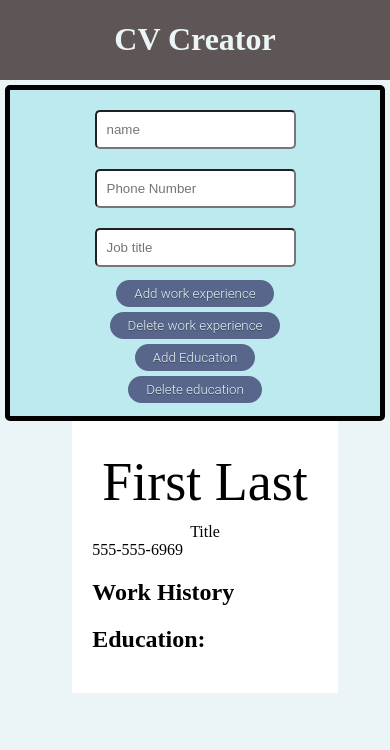
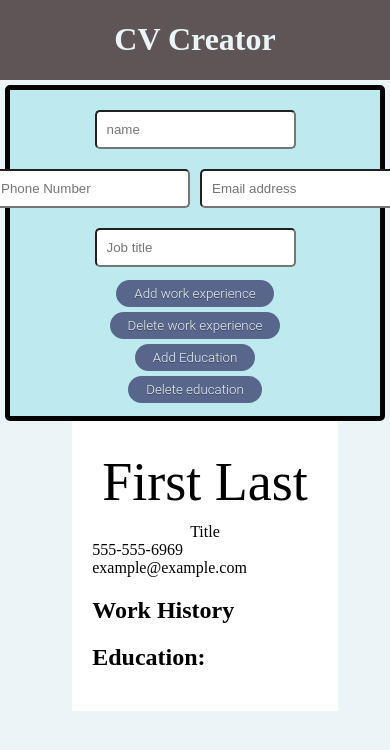
Before and after one commit to 9James9/CVMaker, a React (Create React App) app: page / in a window 390 px wide. Shown: the top 750 px of the page. Built offline with nearby package versions, Linux system fonts and the light colour scheme.

Commit message:
added email and made mobile responsive

```diff
--- a/src/components/Displays/Contact/contactdisplay.js
+++ b/src/components/Displays/Contact/contactdisplay.js
@@ -1,9 +1,14 @@
-import React from 'react';
-import './contactdisplay.css'
-const ContactDisplay = ({phone}) => {
+import React from "react";
+import "./contactdisplay.css";
+const ContactDisplay = ({ phone, email }) => {
   return (
-    <div>
-      {phone ? phone : '555-555-6969'}
+    <div className="contactdisplay__container">
+      <div className="contactdisplay__phone">
+        {phone ? phone : "555-555-6969"}
+      </div>
+      <div className="contactdisplay__email">
+        {email ? email : "example@example.com"}
+      </div>
     </div>
   );
 };
--- a/src/components/Main/main.js
+++ b/src/components/Main/main.js
@@ -18,8 +18,12 @@ export function Main() {
   const [jobDisplay, setJobDisplay] = useState([]);
   const [educationHistory, setEducationHistory] = useState({ Education: "" });
   const [educationDisplay, setEducationDisplay] = useState([]);
-  const [phone, setPhone] = useState('')
+  const [phone, setPhone] = useState()
+  const [email, setEmail] = useState('')
 
+  const updateEmail = e => {
+    setEmail(e.target.value)
+  }
   const updatePhone = e => {
     setPhone(e.target.value)
   }
@@ -133,7 +137,7 @@ export function Main() {
     <div className="container">
       <div className="input-container">
         <PersonalInput setName={updateName} />
-        <Contactinput updatePhone={updatePhone}/>
+        <Contactinput updatePhone={updatePhone} updateEmail={updateEmail}/>
         <JobInput updateJobTitle={updateJobTitle} />
         <button onClick={onAddBtnClick}>Add work experience</button>
         <button onClick={removeWorkClick}>Delete work experience</button>
@@ -145,7 +149,7 @@ export function Main() {
       <div className="output-container">
         <NameDisplay name={name} />
         <TitleDisplay title={job} />
-        <ContactDisplay phone={phone}/>
+        <ContactDisplay phone={phone} email={email}/>
         <div className="job-workHistory-container">
           <WorkHistoryDisplay workHistory={workHistory} />
         </div>
--- a/src/components/inputs/Contact/contactinput.css
+++ b/src/components/inputs/Contact/contactinput.css
@@ -0,0 +1,5 @@
+.contactinput__container {
+    display: flex;
+    align-items: center;
+    justify-content: center;
+}
--- a/src/components/inputs/Contact/contactinput.js
+++ b/src/components/inputs/Contact/contactinput.js
@@ -1,9 +1,10 @@
 import React from 'react';
 import './contactinput.css'
-const Contactinput = ({updatePhone}) => {
+const Contactinput = ({updatePhone, updateEmail}) => {
   return (
-    <div>
+    <div className='contactinput__container'>
       <input type="number" placeholder='Phone Number' onChange={(e) => {updatePhone(e)}}></input>
+      <input type="email" placeholder='Email address' onChange={e => {updateEmail(e)}}></input>
     </div>
   );
 };
```
